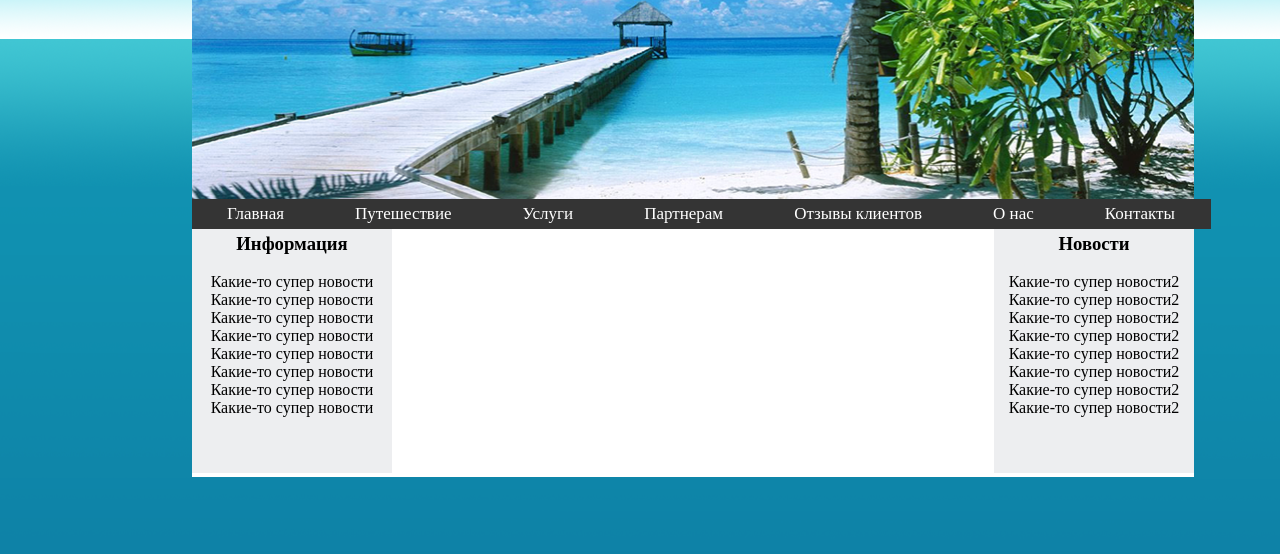
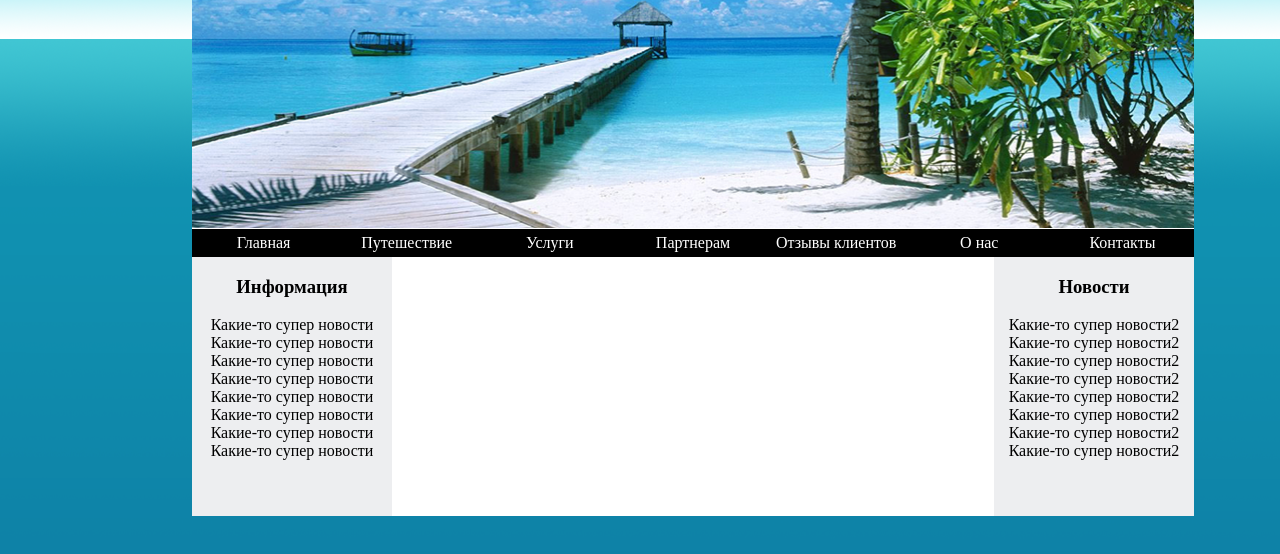
Before and after one commit to slavik147258369/Slava, a plain HTML site: page Туристический cайт/index.html in a window 1280 px wide. Shown: the part 174-728 px from the top of the page. Drawn offline with Linux system fonts and the light colour scheme.

Commit message:
Исправил ошибки
Исправил ошибки

```diff
--- a/Туристический cайт/Css/style.css
+++ b/Туристический cайт/Css/style.css
@@ -6,7 +6,7 @@ margin:0px;
 
 .main{
 	width:1002px;
-	height:646px;
+	height:100%;
 	background:white;
 margin: 0.4% 15% 0.4% 15%;
 }
@@ -56,41 +56,42 @@ margin-left:25px;
 
 .mainimage{
 	width:100%;
-	height:207px;
+    height: 237px;
 }
 
 ul.table{
-	 display: inline-table;
+	 display: flex;
+     flex-direction:row;
+    width: 100%;
+    padding: 0px;
     margin: 0px;
-    padding: 0px;
+    text-align: center;
+}
+
+ul.table > li{
+  background: black;
+    color:white;
+    width: 100%;
+    height:100%;
     list-style: none;
-	position:absolute;
-}
-ul.table:after{
-	display: block;
-    content: ' ';
-    clear: both;
-    float: none;
-}
-ul.table > li{
-	display:inline-grid;
-	background:#343434;
-	color:white;
-    padding: 5px 36px 5px 35px;
-    font-size: 17px;
+    padding: 5px 0px 5px 0px;
 }
 ul.hidden{
-    display:none;
-	list-style:none;
-	padding:0px;
-	font-size: 14px;
+   list-style: none;
+    display: none;
+
+
 }
 ul.table > li:hover > ul.hidden{
 	display:block;
-	padding:0px;
-	margin:0px;
+    position: absolute;
+    background: black;
+    padding: 0px;
+    width: 10%;
 }
-.table{
+
+
+.table2{
     display: flex;
     justify-content: space-between;
 }
@@ -99,5 +100,5 @@ ul.table > li:hover > ul.hidden{
 	background:#edeef0;
 	text-align:center;
 	    height: 259px;
-		margin-top: 15px;
+
 }
--- a/Туристический cайт/index.html
+++ b/Туристический cайт/index.html
@@ -78,7 +78,7 @@
 <li>Контакты</li>
 
 </ul>
-<div class="table">
+<div class="table2">
 <span class="news">
 <h3>Информация</h3>
 Какие-то супер новости
```
